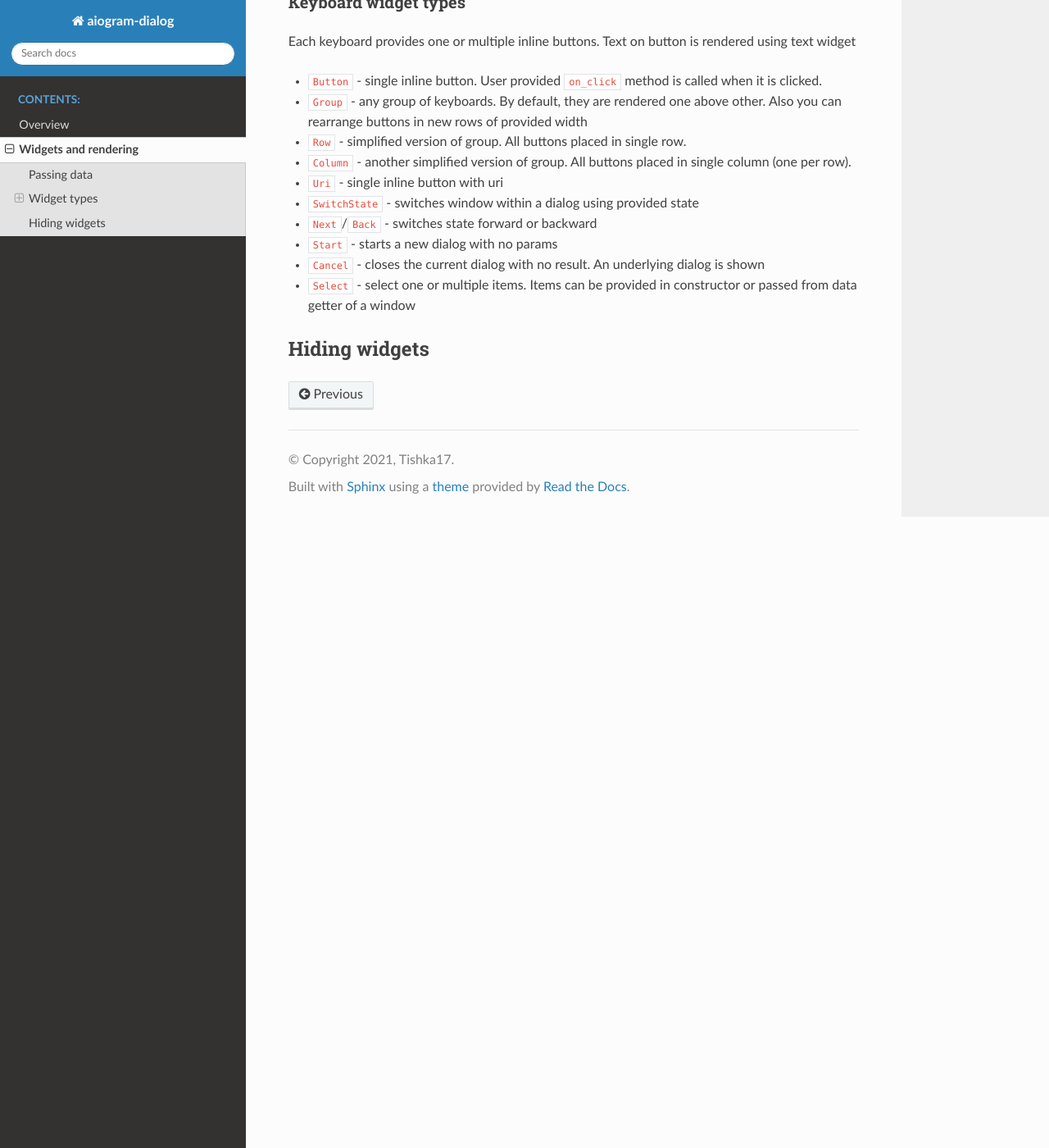
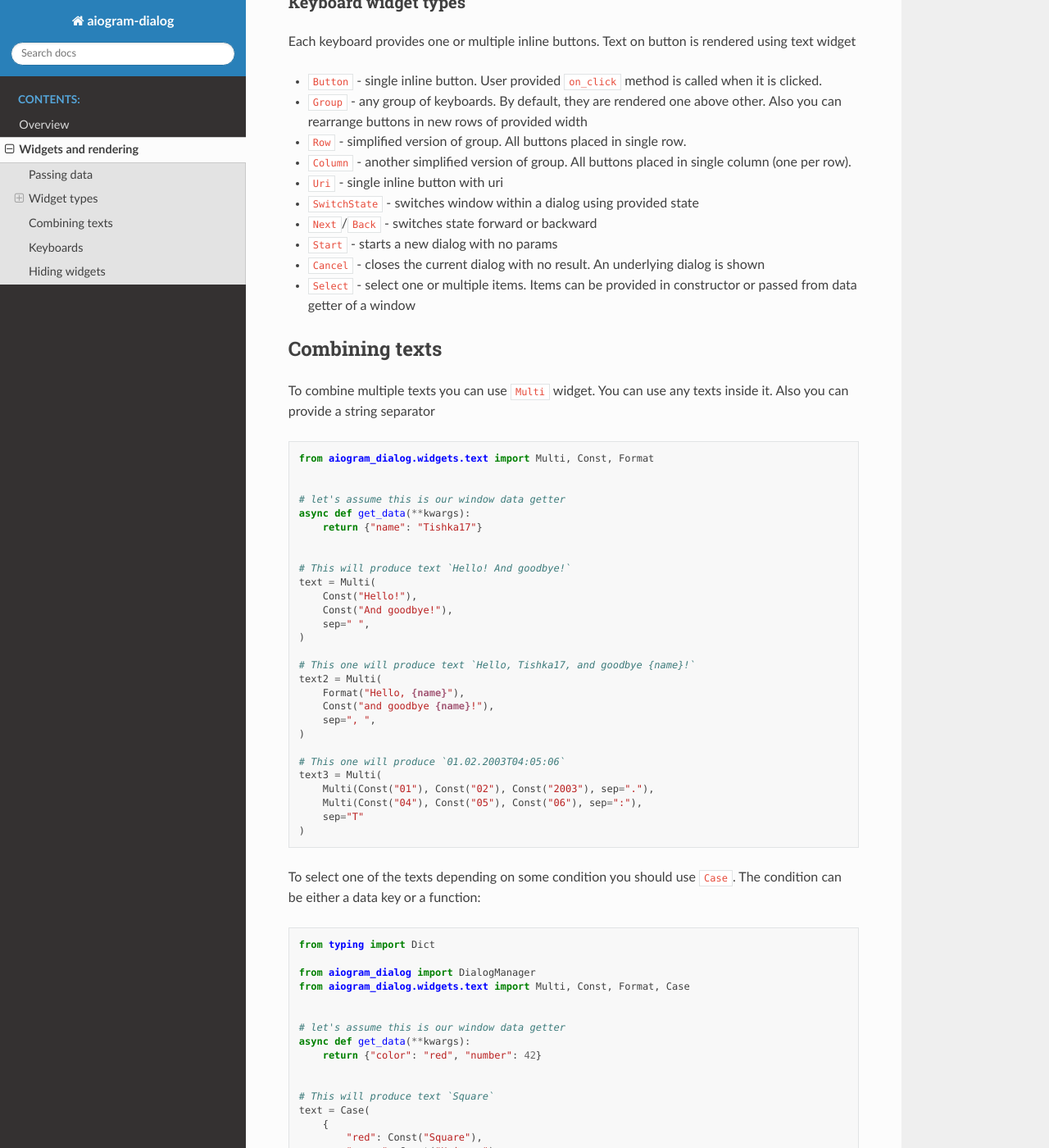
Before and after one commit to Tishka17/aiogram_dialog, a Sphinx documentation site: the page built from docs/widgets.rst, in a window 1280 px wide and 1400 px high, scrolled down 1945 px. Shown: the whole window at 82% size. Built offline with Sphinx 7.4.7 and the Read the Docs theme 2.0.0, drawn with Linux system fonts in a browser that asks for light colours; some of the changed text lies outside the part shown.

Commit message:
case and multi

```diff
--- /dev/null
+++ b/docs/examples/widgets/case.py
@@ -0,0 +1,34 @@
+from typing import Dict
+
+from aiogram_dialog import DialogManager
+from aiogram_dialog.widgets.text import Multi, Const, Format, Case
+
+
+# let's assume this is our window data getter
+async def get_data(**kwargs):
+    return {"color": "red", "number": 42}
+
+
+# This will produce text `Square`
+text = Case(
+    {
+        "red": Const("Square"),
+        "green": Const("Unicorn"),
+        "blue": Const("Moon"),
+    },
+    selector="color",
+)
+
+
+# This one will produce text `42 is even!`
+def parity_selector(data: Dict, case: Case, manager: DialogManager):
+    return data["number"] % 2
+
+
+text2 = Case(
+    {
+        0: Format("{number} is even!"),
+        1: Const("It is Odd"),
+    },
+    selector=parity_selector,
+)
--- /dev/null
+++ b/docs/examples/widgets/multi.py
@@ -0,0 +1,28 @@
+from aiogram_dialog.widgets.text import Multi, Const, Format
+
+
+# let's assume this is our window data getter
+async def get_data(**kwargs):
+    return {"name": "Tishka17"}
+
+
+# This will produce text `Hello! And goodbye!`
+text = Multi(
+    Const("Hello!"),
+    Const("And goodbye!"),
+    sep=" ",
+)
+
+# This one will produce text `Hello, Tishka17, and goodbye {name}!`
+text2 = Multi(
+    Format("Hello, {name}"),
+    Const("and goodbye {name}!"),
+    sep=", ",
+)
+
+# This one will produce `01.02.2003T04:05:06`
+text3 = Multi(
+    Multi(Const("01"), Const("02"), Const("2003"), sep="."),
+    Multi(Const("04"), Const("05"), Const("06"), sep=":"),
+    sep="T"
+)
--- a/docs/widgets.rst
+++ b/docs/widgets.rst
@@ -73,5 +73,21 @@ Each keyboard provides one or multiple inline buttons. Text on button is rendere
 * ``Cancel`` - closes the current dialog with no result. An underlying dialog is shown
 * ``Select`` - select one or multiple items. Items can be provided in constructor or passed from data getter of a window
 
+Combining texts
+=================
+
+To combine multiple texts you can use ``Multi`` widget. You can use any texts inside it. Also you can provide a string separator
+
+.. literalinclude:: examples/widgets/multi.py
+
+To select one of the texts depending on some condition you should use ``Case``.
+The condition can be either a data key or a function:
+
+.. literalinclude:: examples/widgets/case.py
+
+Keyboards
+================
+
+
 Hiding widgets
 ====================
```
